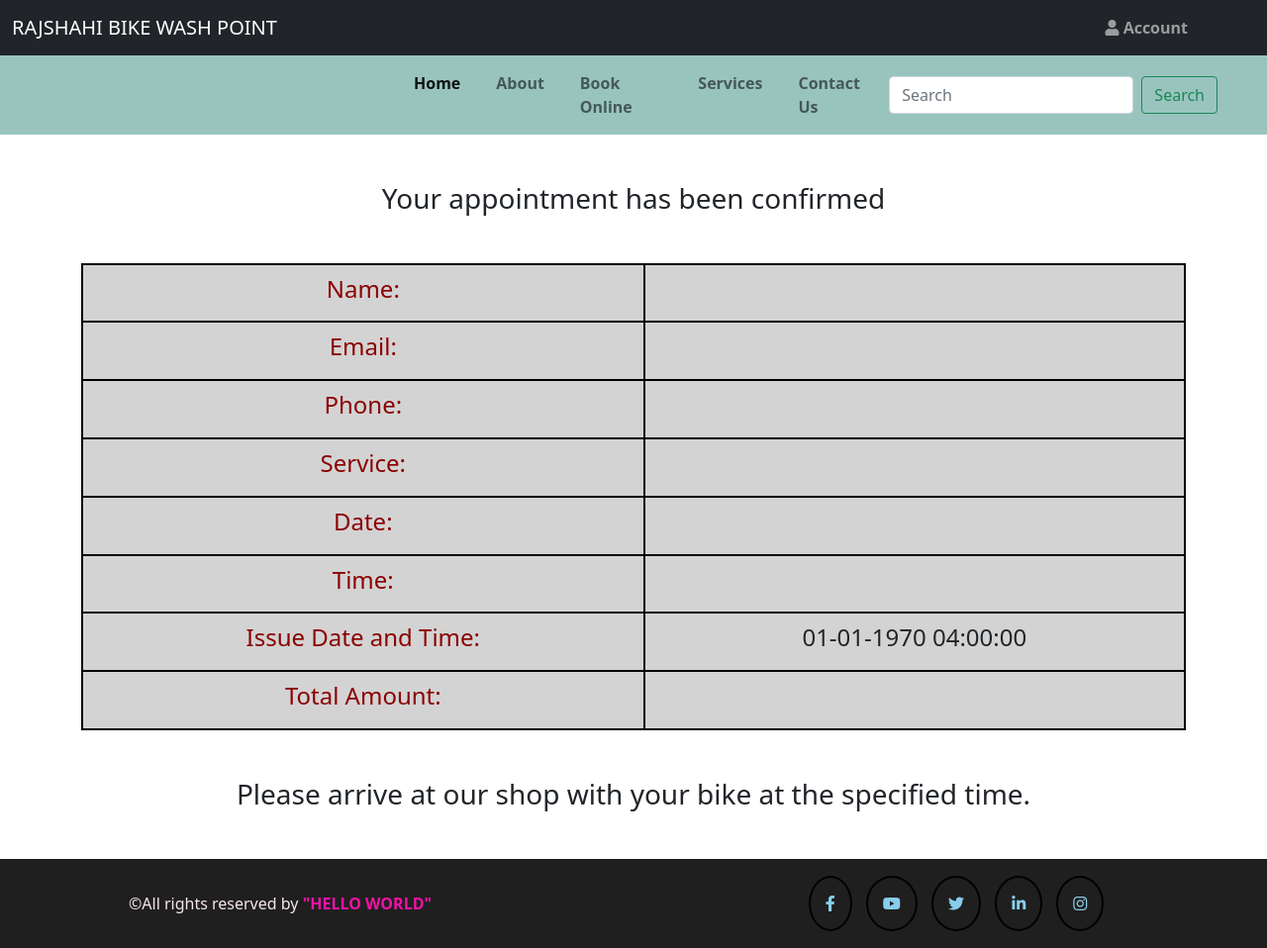
After one commit to ashik065/Bike-wash-appointment-application, a PHP site: page /confirmation_page.php in a window 1280 px wide. The commit adds this page. Shown: the whole page at 99% size. Run offline with PHP 8.4, Linux system fonts and the light colour scheme; data that the repository does not hold is empty.

Commit message:
updated 12th june

```diff
--- /dev/null
+++ b/confirmation_page.php
@@ -0,0 +1,229 @@
+<?php
+
+   //$flag=true;//success
+   if(isset($_POST['submit']))
+  {
+    $servername = "localhost";
+    $username = "root";
+    $password = "";
+    $database = "website1";
+
+    // Create connection
+    $conn = mysqli_connect($servername, $username, $password, $database);
+
+    // Check connection
+    if (!$conn) {
+      die("Connection failed: " . mysqli_connect_error());
+     }
+    // else{
+       //echo "Connected successfully";
+
+
+       $name = $_POST['name'];
+       $email = $_POST['email'];
+       $phone = $_POST['phone'];
+       $service = $_POST['service'];
+       $date = $_POST['date'];
+       $time = $_POST['time'];
+
+       $current_time = time();
+
+       if($name && $email && $phone && $service && $date && $time ){
+         $sql = "INSERT INTO `booking_page`(`Name`, `Email`, `Phone`, `Service`, `Date`,`Time`) VALUES ('$name','$email','$phone','$service', '$date', '$time')";
+
+         if (mysqli_query($conn, $sql) == false){
+           echo "Error: " . $sql . "<br>" . mysqli_error($conn);
+         }
+       }
+       else
+       echo '<div class="alert alert-danger" role="alert">
+       ERROR!!! Please Insert all the fields..
+       </div>';
+
+
+    //    echo 'Name:' ;
+    //    echo $_POST['name'];
+    //    echo '<br>';
+    //    echo 'Eamil:' ;
+    //    echo $_POST['email'];
+    //    echo 'Phone:' ;
+    //    echo $_POST['phone'];
+    //    echo 'service:' ;
+    //    echo $_POST['service'];
+    //    echo 'date:' ;
+    //    echo $_POST['date'];
+    //    echo 'time:' ;
+    //    echo $_POST['time'];
+       // if (mysqli_query($conn, $sql) == false){
+       //   echo "Error: " . $sql . "<br>" . mysqli_error($conn);
+       // }
+
+      mysqli_close($conn);
+     }
+
+?>
+
+
+
+<!DOCTYPE html>
+<html lang="en">
+
+<head>
+  <meta charset="UTF-8">
+  <meta http-equiv="X-UA-Compatible" content="IE=edge">
+  <meta name="viewport" content="width=device-width, initial-scale=1.0">
+
+  <!-- Favicon -->
+  <link rel="shortcut icon" href="..\resources\images\logo.png" type="image/x-icon">
+  <!-- font-awesome cdn -->
+  <link rel="stylesheet" href="https://cdnjs.cloudflare.com/ajax/libs/font-awesome/5.15.3/css/all.min.css">
+  <link rel="preconnect" href="https://fonts.gstatic.com">
+
+  <title>(Draft_1.1)_HomePage</title>
+  <link href="https://cdn.jsdelivr.net/npm/bootstrap@5.1.3/dist/css/bootstrap.min.css" rel="stylesheet"
+    integrity="sha384-1BmE4kWBq78iYhFldvKuhfTAU6auU8tT94WrHftjDbrCEXSU1oBoqyl2QvZ6jIW3" crossorigin="anonymous">
+  <link rel="stylesheet" href="style.css">
+
+  <style>
+        table{
+    border: 2px solid black;
+    text-align: center;
+    width: 100%;
+}
+th,td{
+    border: 2px solid black;
+    text-align: center;
+    padding: 10px;
+
+}
+th:nth-child(odd)
+{
+    background-color: lightgrey;
+    color: darkred;
+    text-decoration:bold;
+}
+td:nth-child(even)
+{
+    background-color: lightgrey;
+}
+    </style>
+
+</head>
+
+<body>
+  <section class="header">
+
+
+  <nav class="navbar first-navbar navbar-expand-lg navbar-dark bg-dark double-nav">
+    <div class="container-fluid">
+      <a class="navbar-brand" href="#">RAJSHAHI BIKE WASH POINT</a>
+      <ul class="nav navbar-nav nav-flex-icons ml-auto">
+      <li class="nav-item">
+          <a class="nav-link" style="cursor:pointer"><i class="fa fa-user"></i> <span class="clearfix d-none d-sm-inline-block">Account</span></a>
+        </li>
+</ul>
+    </div>
+  </nav>
+
+
+
+<nav class="navbar sticky-top navbar-expand-lg navbar-light double-nav">
+
+<div class="collapse navbar-collapse">
+  <ul class="navbar-nav me-auto mb-2 mb-lg-0">
+    <li class="nav-item">
+      <a class="nav-link active" aria-current="page" href="index.php">Home</a>
+    </li>
+    <li class="nav-item">
+      <a class="nav-link" href="about.html">About</a>
+    </li>
+    <li class="nav-item">
+      <a class="nav-link" href="book_online.php">Book Online</a>
+    </li>
+    <li class="nav-item">
+      <a class="nav-link" href="services.php">Services</a>
+    </li>
+    <li class="nav-item">
+      <a class="nav-link" href="contact.php">Contact Us</a>
+    </li>
+
+  </ul>
+  <form class="d-flex">
+    <input class="form-control me-2" type="search" placeholder="Search" aria-label="Search">
+    <button class="btn btn-outline-success" type="submit">Search</button>
+  </form>
+</div>
+</nav>
+
+  </section>
+
+
+
+
+
+<div class="container text-center mt-5 mb-5">
+    <h3>Your appointment has been confirmed</h3>
+    <table class="text-center mt-5">
+        <tr class="mt-2">
+            <th><h4>Name: </h4</th>
+            <td><h4><?php echo $_POST['name'];?></h4></td>
+        </tr>
+        <tr mt-3>
+            <th><h4>Email: </h4></th>
+            <td><h4><?php echo $_POST['email'];?></h4></td>
+        </tr>
+        <tr>
+            <th><h4>Phone: </h4></th>
+            <td><h4><?php echo $_POST['phone'];?></h4></td>
+        </tr>
+        <tr>
+            <th><h4>Service: </h4></th>
+            <td><h4><?php echo $_POST['service'];?></h4></td>
+        </tr>
+        <tr>
+            <th><h4>Date: </h4></th>
+            <td><h4><?php echo $_POST['date'];?></h4></td>
+        </tr>
+        <tr>
+            <th><h4>Time: </h4></th>
+            <td><h4><?php echo $_POST['time'];?></h4></td>
+        </tr>
+        <tr>
+            <th><h4>Issue Date and Time: </h4></th>
+            <td><h4><?php echo date('m-d-Y ', $current_time);
+            echo date('h:i:s',$current_time + 14400);?></h4></td>
+        </tr>
+        <tr>
+            <th><h4>Total Amount: </h4></th>
+            <td><h4><?php echo '';?></h4></td>
+        </tr>
+    </table>
+    <h3 class="mt-5">Please arrive at our shop with your bike at the specified time.</h3>
+
+</div>
+
+
+
+
+</section>
+  <footer class="clearfix mt-5">
+    <span style="color: rgb(245, 230, 240);">&copy;All rights reserved by <strong
+        style="color:rgb(241, 18, 167);">"HELLO WORLD"</strong></span>
+    <div class="social-icon">
+      <ul>
+        <li><a href="#"><i class="fab fa-facebook-f "></i></a></li>
+        <li><a href="#"><i class="fab fa-youtube"></i></a></li>
+        <li><a href="#"><i class="fab fa-twitter"></i></a></li>
+        <li><a href="#"><i class="fab fa-linkedin-in"></i></a></li>
+        <li><a href="#"><i class="fab fa-instagram"></i></a></li>
+      </ul>
+    </div>
+  </footer>
+
+
+  <script src="https://cdn.jsdelivr.net/npm/bootstrap@5.1.3/dist/js/bootstrap.bundle.min.js"
+    integrity="sha384-ka7Sk0Gln4gmtz2MlQnikT1wXgYsOg+OMhuP+IlRH9sENBO0LRn5q+8nbTov4+1p"
+    crossorigin="anonymous"></script>
+</body>
+
+</html>
--- a/style.css
+++ b/style.css
@@ -9,7 +9,7 @@
 } */
 
 .navbar{
-    background-color: bisque;
+    background-color: #99c4be;
     padding-right: 50px;
 }
 
@@ -120,3 +120,13 @@ footer span{
 .card ul{
     padding-bottom: 15px;
 }
+table{
+    border: 2px solid black;
+}
+th,td{
+    border: 2px solid black;
+}
+.fas{
+    font-size:medium;
+
+}
```
Also changed, not shown: book_online.php (+25 -18 lines), index.php (+9 -5 lines), services.php (+6 -6 lines).
